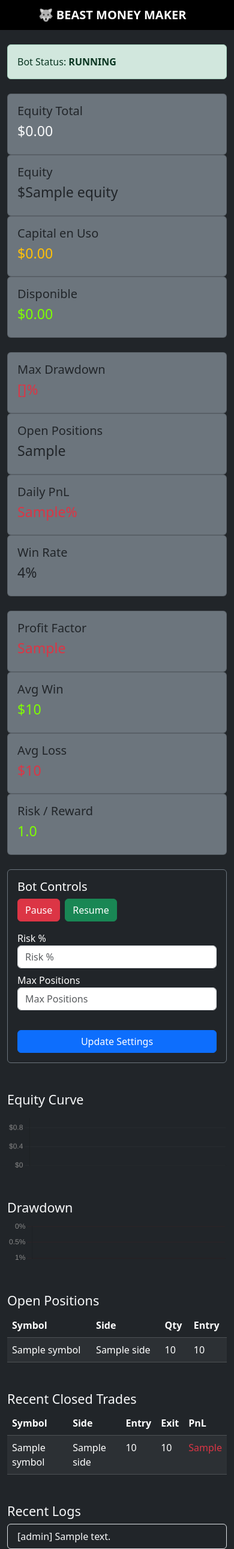
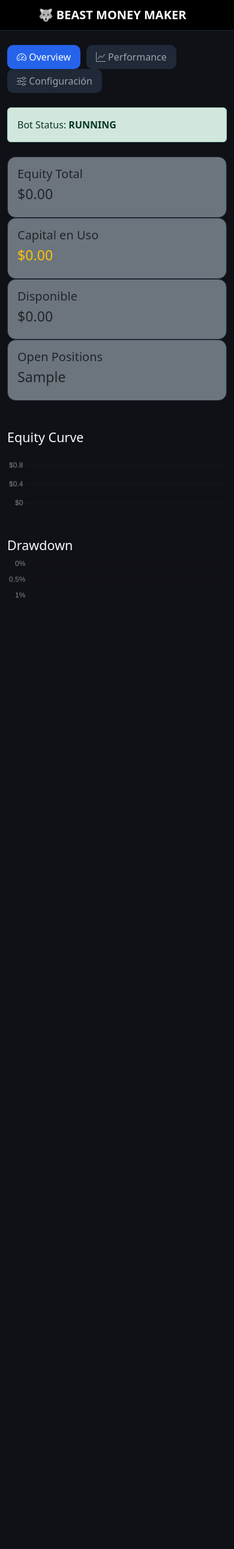
Before and after one commit to Joseltouzon/trading_bot, a Python web app: template dashboard/templates/index.html in a window 390 px wide. Shown: the whole page at 60% size. After the commit the page ends 996 px from the top, so only its background shows below. Run offline with Jinja, Linux system fonts and the light colour scheme; the template is opened without the code that fills it: most values are stand-ins (such as "Sample title", 1, 10 or a date in 2020).

Commit message:
mejora en el bot a la hora de leer nuevas config. mejora en el dashboard

```diff
--- a/dashboard/templates/base.html
+++ b/dashboard/templates/base.html
@@ -2,22 +2,94 @@
 <html>
 <head>
     <title>Beast Dashboard</title>
+
     <link href="https://cdn.jsdelivr.net/npm/bootstrap@5.3.2/dist/css/bootstrap.min.css" rel="stylesheet">
+    <link href="https://cdn.jsdelivr.net/npm/bootstrap-icons@1.11.1/font/bootstrap-icons.css" rel="stylesheet">
+
+    <style>
+        body {
+            background-color: #0f1117;
+        }
+
+        .navbar {
+            border-bottom: 1px solid #1f2937;
+        }
+
+        .card {
+            border-radius: 14px;
+            border: 1px solid #1f2937;
+            background-color: #111827;
+        }
+
+        .nav-pills .nav-link {
+            background: #1f2937;
+            color: #9ca3af;
+            border-radius: 10px;
+            margin-right: 10px;
+            transition: 0.2s ease;
+        }
+
+        .nav-pills .nav-link.active {
+            background: #2563eb;
+            color: white;
+        }
+
+        .nav-pills .nav-link:hover {
+            background: #374151;
+            color: white;
+        }
+
+        .form-control, .form-select {
+            background-color: #1f2937;
+            border: 1px solid #374151;
+            color: white;
+        }
+
+        .form-control:focus {
+            background-color: #1f2937;
+            color: white;
+            border-color: #2563eb;
+            box-shadow: none;
+        }
+
+        .btn-primary {
+            background-color: #2563eb;
+            border: none;
+        }
+
+        .btn-primary:hover {
+            background-color: #1d4ed8;
+        }
+
+        .toast-container {
+            z-index: 2000;
+        }
+    </style>
 </head>
-<style>
-    .custom-success {
-        color: chartreuse;
-    }
-</style>
-<body class="bg-dark text-light">
 
-<nav class="navbar navbar-dark bg-black px-3" style="justify-content: center;">
-    <span class="navbar-brand mb-0 h1">🐺 <b>BEAST MONEY MAKER</b></span>
+<body class="text-light">
+
+<nav class="navbar navbar-dark bg-black px-3 justify-content-center">
+    <span class="navbar-brand mb-0 h1">
+        🐺 <b>BEAST MONEY MAKER</b>
+    </span>
 </nav>
 
 <div class="container mt-4">
     {% block content %}{% endblock %}
 </div>
 
+<div class="toast-container position-fixed top-0 end-0 p-3">
+    <div id="mainToast" class="toast align-items-center text-bg-success border-0">
+        <div class="d-flex">
+            <div class="toast-body" id="toastMessage"></div>
+            <button type="button" class="btn-close btn-close-white me-2 m-auto"
+                    data-bs-dismiss="toast"></button>
+        </div>
+    </div>
+</div>
+
+<script src="https://cdn.jsdelivr.net/npm/bootstrap@5.3.2/dist/js/bootstrap.bundle.min.js"></script>
+
 </body>
 </html>
--- a/dashboard/templates/index.html
+++ b/dashboard/templates/index.html
@@ -1,6 +1,31 @@
 {% extends "base.html" %}
 
 {% block content %}
+
+<!-- NAV TABS -->
+<ul class="nav nav-pills mb-4">
+  <li class="nav-item">
+    <button class="nav-link active" data-bs-toggle="pill" data-bs-target="#overview">
+      <i class="bi bi-speedometer2"></i> Overview
+    </button>
+  </li>
+  <li class="nav-item">
+    <button class="nav-link" data-bs-toggle="pill" data-bs-target="#performance">
+      <i class="bi bi-graph-up"></i> Performance
+    </button>
+  </li>
+  <li class="nav-item">
+    <button class="nav-link" data-bs-toggle="pill" data-bs-target="#config">
+      <i class="bi bi-sliders"></i> Configuración
+    </button>
+  </li>
+</ul>
+
+<div class="tab-content">
+
+<!-- ========================= OVERVIEW TAB ========================= -->
+<div class="tab-pane fade show active" id="overview">
+
 <div class="alert {% if bot_status == 'RUNNING' %}alert-success{% else %}alert-danger{% endif %}">
     Bot Status: <strong>{{ bot_status }}</strong>
 </div>
@@ -11,18 +36,7 @@
         <div class="card bg-secondary">
             <div class="card-body">
                 <h5>Equity Total</h5>
-                <h3 class="text-light">
-                    ${{ "%.2f"|format(account.equity or 0) }}
-                </h3>
-            </div>
-        </div>
-    </div>
-
-    <div class="col-md-3">
-        <div class="card bg-secondary">
-            <div class="card-body">
-                <h5>Equity</h5>
-                <h3>${{ stats.equity }}</h3>
+                <h3>${{ "%.2f"|format(account.equity or 0) }}</h3>
             </div>
         </div>
     </div>
@@ -42,23 +56,8 @@
         <div class="card bg-secondary">
             <div class="card-body">
                 <h5>Disponible</h5>
-                <h3 class="text-success" style="color: chartreuse !important;">
+                <h3 class="custom-success">
                     ${{ "%.2f"|format(account.available or 0) }}
-                </h3>
-            </div>
-        </div>
-    </div>
-
-</div>
-
-<div class="row mt-4">
-
-    <div class="col-md-3">
-        <div class="card bg-secondary">
-            <div class="card-body">
-                <h5>Max Drawdown</h5>
-                <h3 class="text-danger">
-                    {{ max_drawdown }}%
                 </h3>
             </div>
         </div>
@@ -73,6 +72,35 @@
         </div>
     </div>
 
+</div>
+
+<div class="mt-5">
+    <h4>Equity Curve</h4>
+    <canvas id="equityChart" height="80"></canvas>
+</div>
+
+<div class="mt-5">
+    <h4>Drawdown</h4>
+    <canvas id="drawdownChart" height="60"></canvas>
+</div>
+
+</div>
+
+
+<!-- ========================= PERFORMANCE TAB ========================= -->
+<div class="tab-pane fade" id="performance">
+
+<div class="row mt-4">
+
+    <div class="col-md-3">
+        <div class="card bg-secondary">
+            <div class="card-body">
+                <h5>Max Drawdown</h5>
+                <h3 class="text-danger">{{ max_drawdown }}%</h3>
+            </div>
+        </div>
+    </div>
+
     <div class="col-md-3">
         <div class="card bg-secondary">
             <div class="card-body">
@@ -83,6 +111,7 @@
             </div>
         </div>
     </div>
+
     <div class="col-md-3">
         <div class="card bg-secondary">
             <div class="card-body">
@@ -91,8 +120,6 @@
             </div>
         </div>
     </div>
-</div>
-<div class="row mt-4">
 
     <div class="col-md-3">
         <div class="card bg-secondary">
@@ -105,117 +132,7 @@
         </div>
     </div>
 
-    <div class="col-md-3">
-        <div class="card bg-secondary">
-            <div class="card-body">
-                <h5>Avg Win</h5>
-                <h3 class="text-success" style="color: chartreuse !important;">
-                    ${{ performance.avg_win }}
-                </h3>
 </div>
-        </div>
-    </div>
-
-    <div class="col-md-3">
-        <div class="card bg-secondary">
-            <div class="card-body">
-                <h5>Avg Loss</h5>
-                <h3 class="text-danger">
-                    ${{ performance.avg_loss }}
-                </h3>
-            </div>
-        </div>
-    </div>
-
-    <div class="col-md-3">
-        <div class="card bg-secondary">
-            <div class="card-body">
-                <h5>Risk / Reward</h5>
-                <h3 class="{% if performance.avg_loss >= 1 %}custom-success{% else %}text-danger{% endif %}">
-                    {% if performance.avg_loss != 0 %}
-                        {{ (performance.avg_win / performance.avg_loss) | round(2) }}
-                    {% else %}
-                        0
-                    {% endif %}
-                </h3>
-            </div>
-        </div>
-    </div>
-
-</div>
-
-<div class="card bg-dark border-secondary mt-4">
-    <div class="card-body">
-        <h5 style="color: #fff;">Bot Controls</h5>
-
-        <div class="d-flex gap-2 mb-3">
-            <form method="post" action="/bot/pause">
-                <button class="btn btn-danger">Pause</button>
-            </form>
-
-            <form method="post" action="/bot/resume">
-                <button class="btn btn-success">Resume</button>
-            </form>
-        </div>
-
-        <form method="post" action="/bot/update-settings" class="row g-2">
-            <div class="col-md-4">
-                <label for="risk" style="color: #fff;">Risk %</label>
-                <input type="number" step="0.1" name="risk_pct" id="risk"
-                       value="{{ state.risk_pct }}"
-                       class="form-control"
-                       placeholder="Risk %">
-            </div>
-
-            <div class="col-md-4">
-                <label for="max_pos" style="color: #fff;">Max Positions</label>
-                <input type="number" name="max_positions" id="max_pos"
-                       value="{{ state.max_positions }}"
-                       class="form-control"
-                       placeholder="Max Positions">
-            </div>
-
-            <div class="col-md-4">
-                <button class="btn btn-primary w-100" style="margin-top: 25px;">
-                    Update Settings
-                </button>
-            </div>
-        </form>
-
-    </div>
-</div>
-
-<div class="mt-5">
-    <h4>Equity Curve</h4>
-    <canvas id="equityChart" height="80"></canvas>
-</div>
-
-<div class="mt-5">
-    <h4>Drawdown</h4>
-    <canvas id="drawdownChart" height="60"></canvas>
-</div>
-
-<h4 class="mt-5">Open Positions</h4>
-<table class="table table-dark table-striped">
-    <thead>
-        <tr>
-            <th>Symbol</th>
-            <th>Side</th>
-            <th>Qty</th>
-            <th>Entry</th>
-        </tr>
-    </thead>
-    <tbody>
-        {% for p in open_positions %}
-        <tr>
-            <td>{{ p.symbol }}</td>
-            <td>{{ p.side }}</td>
-            <td>{{ p.qty }}</td>
-            <td>{{ p.entry_price }}</td>
-        </tr>
-        {% endfor %}
-    </tbody>
-</table>
 
 <h4 class="mt-5">Recent Closed Trades</h4>
 <table class="table table-dark table-striped">
@@ -243,16 +160,170 @@
     </tbody>
 </table>
 
-<h4 class="mt-5">Recent Logs</h4>
-<div style="max-height:300px; overflow-y:auto;">
-    <ul class="list-group">
-        {% for log in logs %}
-        <li class="list-group-item bg-dark text-light">
-            [{{ log.level }}] {{ log.message }}
-        </li>
-        {% endfor %}
-    </ul>
 </div>
+
+
+<!-- ========================= CONFIG TAB ========================= -->
+<div class="tab-pane fade" id="config">
+
+<div class="card p-4">
+
+<h5 class="mb-4" style="color: #fff;">CONFIGURACION DEL BOT</h5>
+
+<form id="configForm" class="row g-3 needs-validation" novalidate>
+
+<div class="col-md-4">
+<label class="form-label" style="color: aquamarine;">Risk %</label>
+<input type="number" step="0.1" class="form-control"
+       name="risk_pct" value="{{ state.risk_pct }}" required min="0.1" max="10">
+<div class="invalid-feedback">Ingrese un valor válido (0.1 - 10).</div>
+</div>
+
+<div class="col-md-4">
+<label class="form-label" style="color: aquamarine;">Leverage</label>
+<input type="number" class="form-control"
+       name="leverage" value="{{ state.leverage }}" required min="1" max="50">
+<div class="invalid-feedback">Leverage inválido.</div>
+</div>
+
+<div class="col-md-4">
+<label class="form-label" style="color: aquamarine;">Max Positions</label>
+<input type="number" class="form-control"
+       name="max_positions" value="{{ state.max_positions }}" required min="1" max="20">
+<div class="invalid-feedback">Debe ser entre 1 y 20.</div>
+</div>
+
+<div class="col-md-6">
+<label class="form-label" style="color: aquamarine;">Daily Loss Limit %</label>
+<input type="number" step="0.1" class="form-control"
+       name="daily_loss_limit_pct" value="{{ state.daily_loss_limit_pct }}"
+       required min="0.1" max="20">
+<div class="invalid-feedback">Valor inválido.</div>
+</div>
+
+<div class="col-md-6">
+<label class="form-label" style="color: aquamarine;">Trailing %</label>
+<input type="number" step="0.1" class="form-control"
+       name="trailing_pct" value="{{ state.trailing_pct }}"
+       required min="0.1" max="10">
+<div class="invalid-feedback">Valor inválido.</div>
+</div>
+
+<div class="col-md-6">
+<label class="form-label" style="color: aquamarine;">ADX Min</label>
+<input type="number" class="form-control"
+       name="adx_min" value="{{ state.adx_min }}"
+       required min="5" max="50">
+<div class="invalid-feedback">ADX inválido.</div>
+</div>
+
+<div class="col-md-6">
+<label class="form-label" style="color: aquamarine;">Cooldown Bars</label>
+<input type="number" class="form-control"
+       name="cooldown_bars" value="{{ state.cooldown_bars }}"
+       required min="1" max="50">
+<div class="invalid-feedback">Valor inválido.</div>
+</div>
+
+<div class="col-12">
+<label class="form-label" style="color: aquamarine;">Symbols (comma separated)</label>
+<input type="text" class="form-control"
+       name="symbols" value="{{ state.symbols | join(',') }}" required>
+<div class="invalid-feedback">Ingrese al menos un símbolo.</div>
+</div>
+
+<div class="col-12 mt-3">
+<button type="button" class="btn btn-primary" id="openConfirm">
+Guardar Configuración
+</button>
+</div>
+
+</form>
+</div>
+</div>
+</div>
+
+<!-- ================= CONFIRM MODAL ================= -->
+
+<div class="modal fade" id="confirmModal">
+  <div class="modal-dialog modal-dialog-centered">
+    <div class="modal-content bg-dark border-secondary">
+      <div class="modal-header border-secondary">
+        <h5 class="modal-title">Confirmar Cambios</h5>
+        <button type="button" class="btn-close btn-close-white"
+                data-bs-dismiss="modal"></button>
+      </div>
+      <div class="modal-body">
+        ¿Estás seguro que querés aplicar esta configuración?
+      </div>
+      <div class="modal-footer border-secondary">
+        <button class="btn btn-secondary" data-bs-dismiss="modal">Cancelar</button>
+        <button class="btn btn-primary" id="confirmSave">Confirmar</button>
+      </div>
+    </div>
+  </div>
+</div>
+
+<script>
+(() => {
+'use strict'
+
+const form = document.getElementById('configForm')
+const openConfirm = document.getElementById('openConfirm')
+const confirmSave = document.getElementById('confirmSave')
+const modal = new bootstrap.Modal(document.getElementById('confirmModal'))
+const toastEl = document.getElementById('mainToast')
+const toastMsg = document.getElementById('toastMessage')
+const toast = new bootstrap.Toast(toastEl)
+
+openConfirm.addEventListener('click', () => {
+    if (!form.checkValidity()) {
+        form.classList.add('was-validated')
+        return
+    }
+    modal.show()
+})
+
+confirmSave.addEventListener('click', async () => {
+
+    const formData = new FormData(form)
+    const data = {}
+
+    formData.forEach((value, key) => {
+        if (key === "symbols") {
+            data[key] = value.split(",").map(s => s.trim())
+        } else {
+            data[key] = Number(value)
+        }
+    })
+
+    const res = await fetch("/update-config", {
+        method: "POST",
+        headers: {"Content-Type": "application/json"},
+        body: JSON.stringify(data)
+    })
+
+    modal.hide()
+
+    if (res.ok) {
+        toastEl.classList.remove("text-bg-danger")
+        toastEl.classList.add("text-bg-success")
+        toastMsg.innerText = "Configuración actualizada correctamente"
+        toast.show()
+        setTimeout(() => location.reload(), 1500)
+    } else {
+        toastEl.classList.remove("text-bg-success")
+        toastEl.classList.add("text-bg-danger")
+        toastMsg.innerText = "Error al actualizar configuración"
+        toast.show()
+    }
+
+})
+
+})()
+</script>
+
+<!-- ========================= CHARTS SCRIPT ========================= -->
 
 <script src="https://cdn.jsdelivr.net/npm/chart.js"></script>
 
@@ -263,126 +334,53 @@
 
 const labels = equityData.map(e => e.created_at);
 const equityValues = equityData.map(e => e.total_balance);
-
-    // Mostrar equity actual arriba
+// Mostrar equity actual arriba //
 const currentEquity = equityValues.length ? equityValues[equityValues.length - 1] : 0;
 
-    // ---------- EQUITY CHART ----------
-
+// ---------- EQUITY CHART ---------- //
 const equityCtx = document.getElementById("equityChart").getContext("2d");
-
 const equityGradient = equityCtx.createLinearGradient(0, 0, 0, 300);
 equityGradient.addColorStop(0, "rgba(0,255,0,0.35)");
 equityGradient.addColorStop(1, "rgba(0,255,0,0)");
+new Chart(equityCtx, { type: "line", data: { labels: labels, datasets: [{ data: equityValues, borderColor: "lime", backgroundColor: equityGradient, fill: true, tension: 0.35, pointRadius: 0, borderWidth: 2 }] }, options: { animation: { duration: 1200, easing: 'easeOutQuart' }, plugins: { legend: { display: false }, tooltip: { backgroundColor: "#111", borderColor: "lime", borderWidth: 1, callbacks: { label: ctx => "$" + ctx.parsed.y.toFixed(2) } } }, scales: { x: { ticks: { color: "#888" }, grid: { display: false } }, y: { ticks: { color: "#888", callback: value => "$" + value }, grid: { color: "rgba(255,255,255,0.04)" } } } } });
 
-    new Chart(equityCtx, {
-        type: "line",
-        data: {
-            labels: labels,
-            datasets: [{
-                data: equityValues,
-                borderColor: "lime",
-                backgroundColor: equityGradient,
-                fill: true,
-                tension: 0.35,
-                pointRadius: 0,
-                borderWidth: 2
-            }]
-        },
-        options: {
-            animation: {
-                duration: 1200,
-                easing: 'easeOutQuart'
-            },
-            plugins: {
-                legend: { display: false },
-                tooltip: {
-                    backgroundColor: "#111",
-                    borderColor: "lime",
-                    borderWidth: 1,
-                    callbacks: {
-                        label: ctx => "$" + ctx.parsed.y.toFixed(2)
-                    }
-                }
-            },
-            scales: {
-                x: {
-                    ticks: { color: "#888" },
-                    grid: { display: false }
-                },
-                y: {
-                    ticks: {
-                        color: "#888",
-                        callback: value => "$" + value
-                    },
-                    grid: { color: "rgba(255,255,255,0.04)" }
-                }
-            }
+// ---------- DRAWDOWN CHART ---------- //
+const drawdownCtx = document.getElementById("drawdownChart").getContext("2d");
+const drawdownGradient = drawdownCtx.createLinearGradient(0, 0, 0, 300);
+drawdownGradient.addColorStop(0, "rgba(255,0,0,0.4)");
+drawdownGradient.addColorStop(1, "rgba(255,0,0,0)");
+new Chart(drawdownCtx, { type: "line", data: { labels: labels, datasets: [ { data: drawdownData, borderColor: "red", backgroundColor: drawdownGradient, fill: true, tension: 0.35, pointRadius: 0, borderWidth: 2 }, { label: "Max DD", data: Array(labels.length).fill(maxDrawdown), borderColor: "rgba(255,0,0,0.6)", borderDash: [6,6], pointRadius: 0, fill: false } ] }, options: { animation: { duration: 1200, easing: 'easeOutQuart' }, plugins: { legend: { display: false }, tooltip: { backgroundColor: "#111", borderColor: "red", borderWidth: 1, callbacks: { label: ctx => ctx.parsed.y.toFixed(2) + "%" } } }, scales: { x: { ticks: { color: "#888" }, grid: { display: false } }, y: { reverse: true, ticks: { color: "#888", callback: value => value + "%" }, grid: { color: "rgba(255,0,0,0.05)" } } } } });
+</script>
+
+<script>
+document.getElementById("configForm").addEventListener("submit", async function(e) {
+    e.preventDefault();
+
+    const form = e.target;
+    const formData = new FormData(form);
+    const data = {};
+
+    formData.forEach((value, key) => {
+        if (key === "paused") {
+            data[key] = form.paused.checked;
+        } else if (key === "symbols") {
+            data[key] = value.split(",").map(s => s.trim());
+        } else {
+            data[key] = Number(value);
         }
     });
 
-    // ---------- DRAWDOWN CHART ----------
+    const res = await fetch("/update-config", {
+        method: "POST",
+        headers: {"Content-Type": "application/json"},
+        body: JSON.stringify(data)
+    });
 
-    const drawdownCtx = document.getElementById("drawdownChart").getContext("2d");
-
-    const drawdownGradient = drawdownCtx.createLinearGradient(0, 0, 0, 300);
-    drawdownGradient.addColorStop(0, "rgba(255,0,0,0.4)");
-    drawdownGradient.addColorStop(1, "rgba(255,0,0,0)");
-
-    new Chart(drawdownCtx, {
-        type: "line",
-        data: {
-            labels: labels,
-            datasets: [
-                {
-                    data: drawdownData,
-                    borderColor: "red",
-                    backgroundColor: drawdownGradient,
-                    fill: true,
-                    tension: 0.35,
-                    pointRadius: 0,
-                    borderWidth: 2
-                },
-                {
-                    label: "Max DD",
-                    data: Array(labels.length).fill(maxDrawdown),
-                    borderColor: "rgba(255,0,0,0.6)",
-                    borderDash: [6,6],
-                    pointRadius: 0,
-                    fill: false
-                }
-            ]
-        },
-        options: {
-            animation: {
-                duration: 1200,
-                easing: 'easeOutQuart'
-            },
-            plugins: {
-                legend: { display: false },
-                tooltip: {
-                    backgroundColor: "#111",
-                    borderColor: "red",
-                    borderWidth: 1,
-                    callbacks: {
-                        label: ctx => ctx.parsed.y.toFixed(2) + "%"
-                    }
-                }
-            },
-            scales: {
-                x: {
-                    ticks: { color: "#888" },
-                    grid: { display: false }
-                },
-                y: {
-                    reverse: true,
-                    ticks: {
-                        color: "#888",
-                        callback: value => value + "%"
-                    },
-                    grid: { color: "rgba(255,0,0,0.05)" }
-                }
-            }
+    if (res.ok) {
+        alert("Configuración actualizada correctamente");
+        location.reload();
+    } else {
+        alert("Error al actualizar configuración");
     }
 });
 </script>
```
Also changed, not shown: bot.py (+29 -4 lines), dashboard/main.py (+37 -0 lines), 1 other file. Lines whose indentation alone changed are shown as unchanged.
